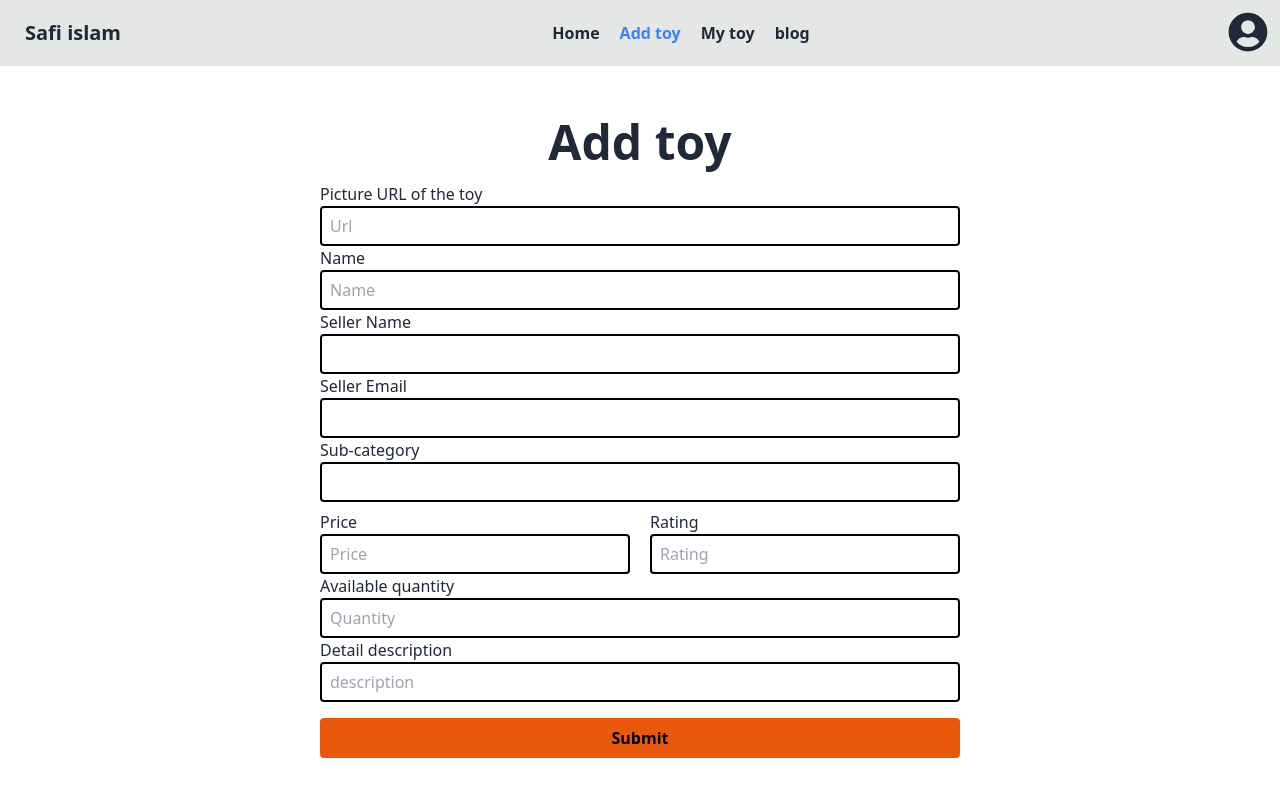
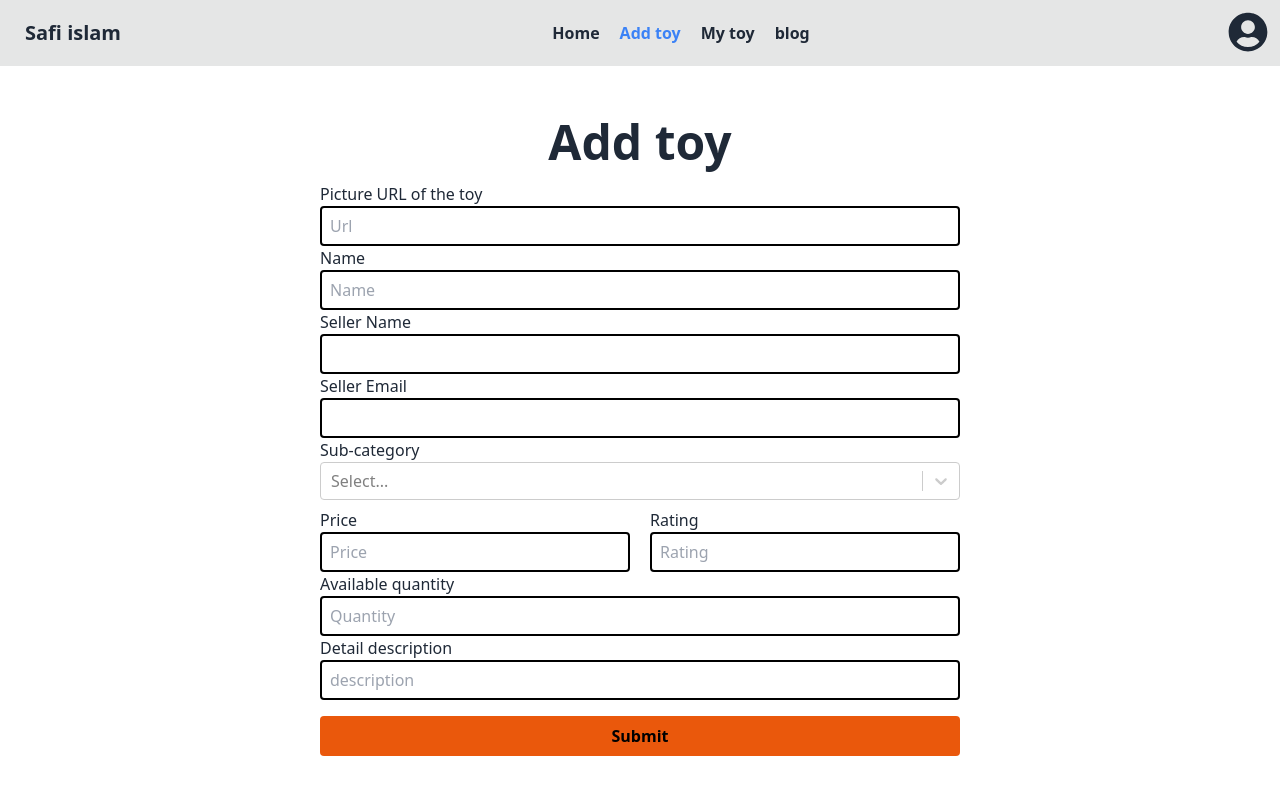
Before and after one commit to safiislam/toy-market-client, a React (Vite) app: page /addToy in a window 1280 px wide. Shown: the top 796 px of the page. Built offline with nearby package versions, Linux system fonts and the light colour scheme; no server answers.

Commit message:
dropdown add

```diff
--- a/package.json
+++ b/package.json
@@ -19,6 +19,7 @@
     "react-image-gallery": "^1.2.11",
     "react-responsive-carousel": "^3.2.23",
     "react-router-dom": "^6.11.2",
+    "react-select": "^5.7.3",
     "react-tabs": "^6.0.1"
   },
   "devDependencies": {
--- a/src/Shared/MyToyTable.jsx
+++ b/src/Shared/MyToyTable.jsx
@@ -1,8 +1,8 @@
 import { Link } from "react-router-dom";
 
 
-const MyToyTable = ({ toy, index }) => {
-    const { _id, name, price, sellerEmail, sellerName, quantity, rating } = toy
+const MyToyTable = ({ toy, index ,handleDeleteToy }) => {
+    const { _id, name, price, sellerEmail, sellerName, quantity, rating,subCategory } = toy
 
     console.log(toy)
     return (
@@ -19,11 +19,12 @@ const MyToyTable = ({ toy, index }) => {
                     <p>{rating}</p>
                 </div>
             </td>
+            <td>{subCategory}</td>
             <td>{price}</td>
             <td>
                 <div>
                     <button  className="border-2 border-black rounded-s-full px-2" ><Link to={`/update/${_id}`} >Update</Link></button>
-                    <button className="border-2 border-black rounded-e-full px-2" >Delete</button>
+                    <button onClick={()=> handleDeleteToy(_id)} className="border-2 border-black rounded-e-full px-2" >Delete</button>
                 </div>
             </td>
         </tr>
--- a/src/pages/AddToys.jsx
+++ b/src/pages/AddToys.jsx
@@ -1,25 +1,37 @@
 import { useContext } from "react";
 import { useForm } from "react-hook-form";
 import { AuthContext } from './../Provider/AuthProvider';
+import CreatableSelect from "react-select/creatable";
+import { useState } from "react";
+
+const options = [
+    { value: 'sports car', label: 'sports car' },
+    { value: 'truck', label: 'truck' },
+    { value: 'regular car', label: 'regular car' },
+];
+
 
 const AddToys = () => {
-    const {user} = useContext(AuthContext)
+    const [selectedOption, setSelectedOption] = useState(null);
+
+    const { user } = useContext(AuthContext)
     console.log(user)
 
     const { register, handleSubmit, watch, formState: { errors } } = useForm();
     const onSubmit = data => {
+        data.subCategory = selectedOption?.value
         console.log(data)
-        fetch('http://localhost:5000/toy',{
-            method:'POST',
-            headers:{
+        fetch('http://localhost:5000/toy', {
+            method: 'POST',
+            headers: {
                 "Content-Type": "application/json"
             },
             body: JSON.stringify(data)
         })
-        .then(res=> res.json())
-        .then(data =>{
-            console.log(data)
-        })
+            .then(res => res.json())
+            .then(data => {
+                console.log(data)
+            })
     };
     console.log(watch("example"));
     return (
@@ -36,12 +48,16 @@ const AddToys = () => {
                 <label >Seller Email</label>
                 <input type="text" className="outline-none border-2 border-black rounded h-10 pl-2 " placeholder="" defaultValue={user?.email} {...register("sellerEmail")} />
                 <label >Sub-category</label>
-                <input type="text" className="outline-none border-2 border-black rounded h-10 pl-2 " placeholder=""  {...register("subCategory")} />
+                <CreatableSelect
+                    defaultValue={selectedOption}
+                    onChange={setSelectedOption}
+                    options={options}
+                />
 
                 <div className="mt-2 w-full flex justify-center flex-col gap-5 md:flex-row">
                     <div className="w-full md:w-1/2">
                         <label >Price</label>
-                        <input type="text" className="outline-none border-2 border-black rounded h-10 w-full  pl-2 "  placeholder="Price" {...register("price")} />
+                        <input type="text" className="outline-none border-2 border-black rounded h-10 w-full  pl-2 " placeholder="Price" {...register("price")} />
 
                     </div>
                     <div className="w-full md:w-1/2">
--- a/src/pages/MyToys.jsx
+++ b/src/pages/MyToys.jsx
@@ -24,6 +24,7 @@ const MyToys = () => {
                             <th> Toy Name</th>
                             <th>Seller name && email </th>
                             <th>Quantity && Ragting</th>
+                            <th>SubCategory</th>
                             <th>price</th>
                             <th></th>
                         </tr>
@@ -31,7 +32,7 @@ const MyToys = () => {
                     <tbody>
                         {/* row 1 */}
                         {
-                            myToys?.map((toy ,index)=> <MyToyTable key={toy._id} index={index} toy={toy} />)
+                            myToys?.map((toy ,index)=> <MyToyTable key={toy._id} handleDeleteToy={handleDeleteToy} index={index} toy={toy} />)
                         }
                     </tbody>
                 </table>
--- a/src/pages/UpdateToy.jsx
+++ b/src/pages/UpdateToy.jsx
@@ -1,13 +1,26 @@
 import { useLoaderData } from "react-router-dom";
 import { useForm } from "react-hook-form";
+// import Select from 'react-select';
+import CreatableSelect from "react-select/creatable";
+import { useState } from "react";
+
+
+const options = [
+    { value: 'sports car', label: 'sports car' },
+    { value: 'truck', label: 'truck' },
+    { value: 'regular car', label: 'regular car' },
+];
 
 const UpdateToy = () => {
-
+    const [selectedOption, setSelectedOption] = useState(null);
     const toyData = useLoaderData()
     console.log(toyData)
     const { _id, name, price, sellerEmail, sellerName, quantity, rating, subCategory, photoUrl, description } = toyData
     const { register, handleSubmit, watch, formState: { errors } } = useForm();
+    console.log(selectedOption?.value)
     const onSubmit = data => {
+        data.subCategory = selectedOption?.value
+        console.log(data)
 
         fetch(`http://localhost:5000/toy/${_id}`, {
             method: 'PUT',
@@ -30,13 +43,17 @@ const UpdateToy = () => {
                 <label >Picture URL of the toy</label>
                 <input type="text" className="outline-none border-2 border-black rounded h-10 pl-2 " placeholder="Url" defaultValue={photoUrl} {...register("photoUrl")} />
                 <label >Name</label>
-                <input type="text" className="outline-none border-2 border-black rounded h-10 pl-2 " placeholder="Name"defaultValue={name}  {...register("name")} />
+                <input type="text" className="outline-none border-2 border-black rounded h-10 pl-2 " placeholder="Name" defaultValue={name}  {...register("name")} />
                 <label >Seller Name</label>
                 <input type="text" className="outline-none border-2 border-black rounded h-10 pl-2 " placeholder="" defaultValue={sellerName} {...register("sellerName")} />
                 <label >Seller Email</label>
                 <input type="text" className="outline-none border-2 border-black rounded h-10 pl-2 " placeholder="" defaultValue={sellerEmail} {...register("sellerEmail")} />
                 <label >Sub-category</label>
-                <input type="text" className="outline-none border-2 border-black rounded h-10 pl-2 " placeholder="" defaultValue={subCategory}  {...register("subCategory")} />
+                <CreatableSelect
+                    defaultValue={selectedOption}
+                    onChange={setSelectedOption}
+                    options={options}
+                />
 
                 <div className="mt-2 w-full flex justify-center flex-col gap-5 md:flex-row">
                     <div className="w-full md:w-1/2">
```
Also changed, not shown: 1 other file (tests, documents, lock files or other folders).
